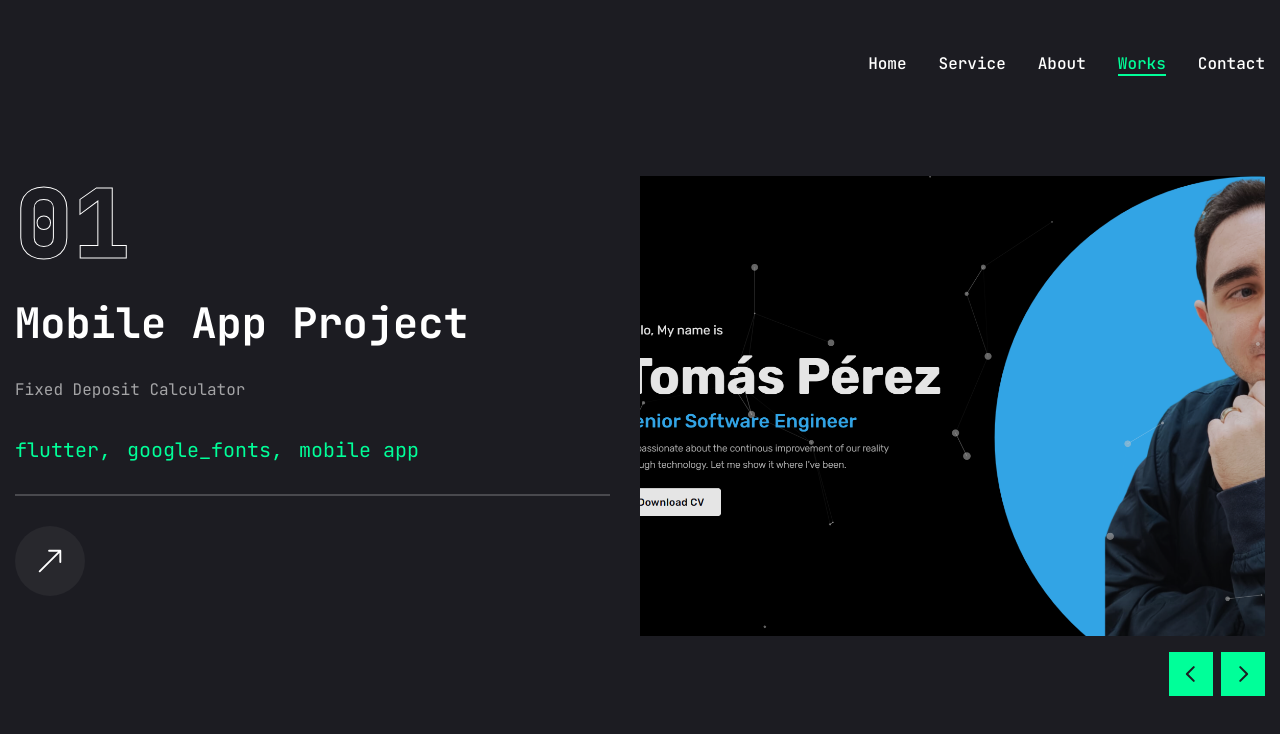
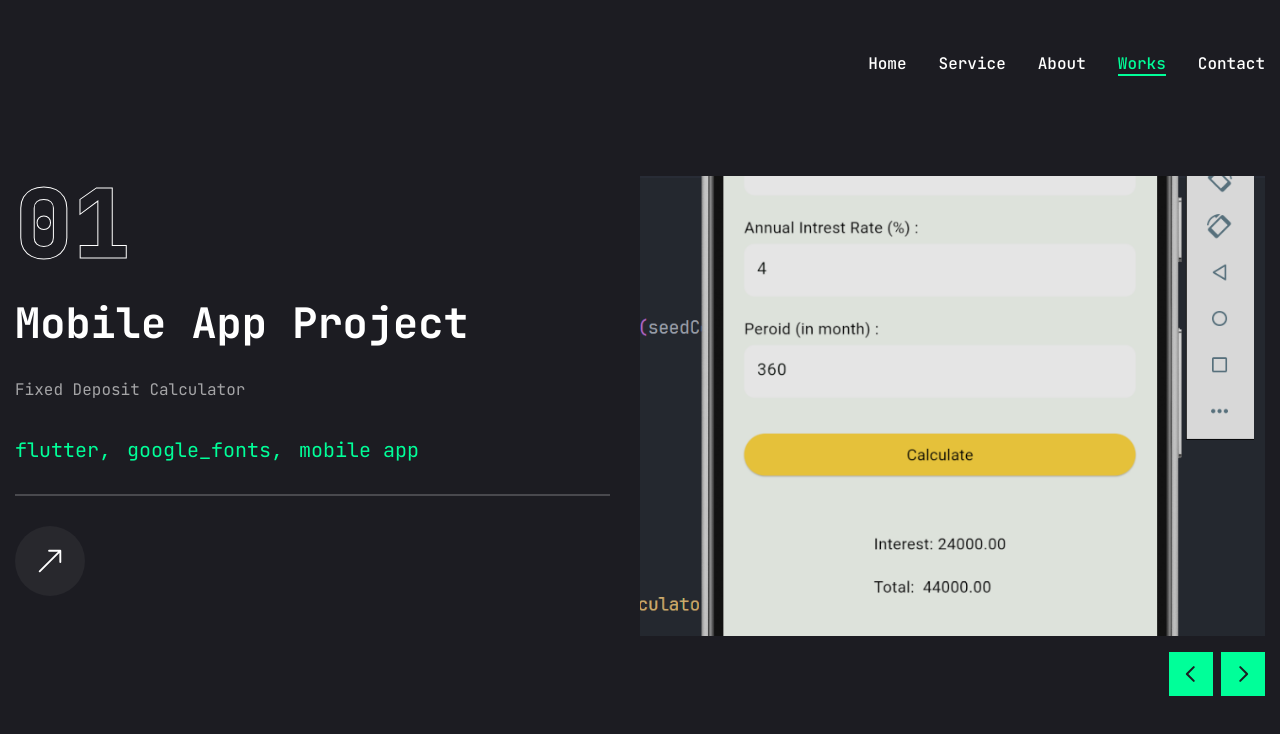
Before and after one commit to ATHIRADI/resume, a Next.js app: page /works in a window 1280 px wide. Shown: the top 734 px of the page. Built offline with nearby package versions, Linux system fonts and the light colour scheme.

Commit message:
Update page.jsx

```diff
--- a/app/works/page.jsx
+++ b/app/works/page.jsx
@@ -27,7 +27,7 @@ const projects = [
       { name: "google_fonts" },
       { name: "mobile app" },
     ],
-    image: "/Images/portfolio-1.png",
+    image: "/Images/fd-calculator.png",
     live: "https://github.com/ATHIRADI/fd-calculator-flutter",
   },
   {
```
